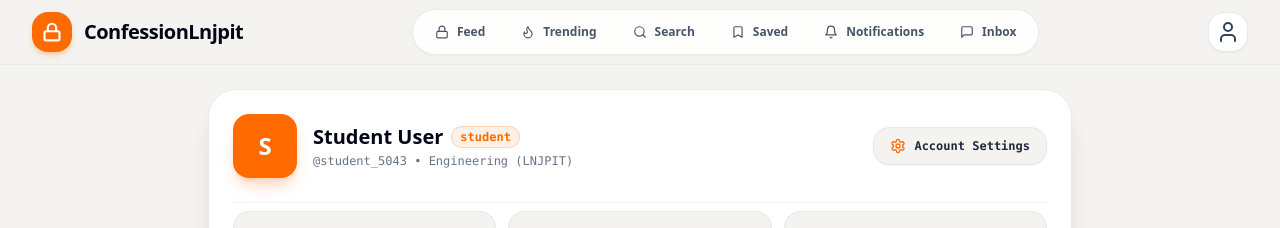
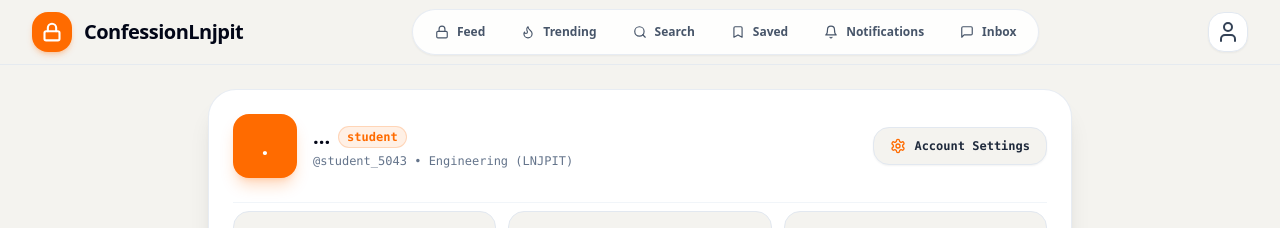
Before and after one commit to chillpill999/unsaid-campus-confessions, a Next.js app: page /profile in a window 1280 px wide. Shown: the top 228 px of the page. Built offline with nearby package versions, Linux system fonts and the light colour scheme; no server answers.

Commit message:
perf: 2-phase profile loading with skeleton UI - instant header, streamed stats

```diff
--- a/app/profile/page.tsx
+++ b/app/profile/page.tsx
@@ -5,16 +5,17 @@ import Link from 'next/link';
 import { Navbar } from '@/components/navbar';
 import { MobileNav } from '@/components/mobile-nav';
 import { ConfessionCard } from '@/components/confession-card';
-import { User, Settings, AtSign, Clock, ShieldCheck, Heart } from 'lucide-react';
+import { Settings, AtSign } from 'lucide-react';
 import { getSavedUsername, saveUsername, isUsernameLocked } from '@/lib/friends-chat';
 import { PublicConfession, UserProfile } from '@/lib/types';
+import { getMyProfile, getMyStatsAndConfessions } from '@/lib/actions/profile';
 
 const EMPTY_PROFILE: UserProfile = {
   id: '',
-  full_name: 'Student User',
+  full_name: '...',
   gender: 'Prefer not to say',
   college_id: '',
-  college_name: 'Loknayak Jai Prakash Institute of Technology',
+  college_name: 'LNJPIT',
   batch: '',
   department: '',
   role: 'student',
@@ -22,15 +23,17 @@ const EMPTY_PROFILE: UserProfile = {
   created_at: '',
 };
 
+// Skeleton loading pulse component
+function SkeletonPulse({ className }: { className: string }) {
+  return <div className={`animate-pulse bg-slate-200 rounded-xl ${className}`} />;
+}
+
 export default function ProfilePage() {
   const [profile, setProfile] = useState<UserProfile>(EMPTY_PROFILE);
-  const [stats, setStats] = useState({
-    confessionsCount: 0,
-    reactionsReceived: 0,
-    activeChatsCount: 0,
-  });
+  const [stats, setStats] = useState({ confessionsCount: 0, reactionsReceived: 0, activeChatsCount: 0 });
   const [myConfessions, setMyConfessions] = useState<PublicConfession[]>([]);
-  const [isLoadingProfile, setIsLoadingProfile] = useState(true);
+  const [profileLoaded, setProfileLoaded] = useState(false);
+  const [statsLoaded, setStatsLoaded] = useState(false);
   const [activeTab, setActiveTab] = useState<'my-confessions' | 'saved'>('my-confessions');
   const [username, setUsername] = useState<string>('student_lnj');
   const [isEditingUsername, setIsEditingUsername] = useState(false);
@@ -43,22 +46,18 @@ export default function ProfilePage() {
     setUsernameInput(saved);
     setUsernameLocked(isUsernameLocked());
 
-    async function loadUserProfile() {
-      try {
-        const { getMyProfileSummary } = await import('@/lib/actions/profile');
-        const summary = await getMyProfileSummary();
-        if (summary.profile) {
-          setProfile(summary.profile);
-        }
-        setStats(summary.stats);
-        setMyConfessions(summary.confessions);
-      } catch (err) {
-        console.error('Failed to load profile summary:', err);
-      } finally {
-        setIsLoadingProfile(false);
-      }
-    }
-    loadUserProfile();
+    // Phase 1: Load profile header FAST (single query)
+    getMyProfile().then((p) => {
+      if (p) setProfile(p);
+      setProfileLoaded(true);
+    }).catch(() => setProfileLoaded(true));
+
+    // Phase 2: Load stats + confessions in parallel (heavier)
+    getMyStatsAndConfessions().then((data) => {
+      setStats(data.stats);
+      setMyConfessions(data.confessions);
+      setStatsLoaded(true);
+    }).catch(() => setStatsLoaded(true));
   }, []);
 
   const handleSaveUsername = (e: React.FormEvent) => {
@@ -82,7 +81,9 @@ export default function ProfilePage() {
         <div className="rounded-[28px] bg-white border border-slate-200/80 p-6 shadow-xl space-y-6">
           <div className="flex flex-col sm:flex-row sm:items-center justify-between gap-4">
             <div className="flex items-center gap-4">
-              {profile.avatar_url ? (
+              {!profileLoaded ? (
+                <SkeletonPulse className="w-16 h-16 !rounded-2xl" />
+              ) : profile.avatar_url ? (
                 <img
                   src={profile.avatar_url}
                   alt={profile.full_name || 'Student'}
@@ -90,10 +91,17 @@ export default function ProfilePage() {
                 />
               ) : (
                 <div className="w-16 h-16 rounded-2xl bg-[#FF6B00] flex items-center justify-center font-black text-white text-2xl shadow-lg shadow-[#FF6B00]/25">
-                  {(profile.full_name || 'Student').slice(0, 1).toUpperCase()}
+                  {(profile.full_name || 'S').slice(0, 1).toUpperCase()}
                 </div>
               )}
               <div>
+                {!profileLoaded ? (
+                  <>
+                    <SkeletonPulse className="w-40 h-5 mb-2" />
+                    <SkeletonPulse className="w-56 h-3" />
+                  </>
+                ) : (
+                  <>
                     <h1 className="text-xl font-black text-slate-950 font-heading flex items-center gap-2">
                       {profile.full_name}
                       <span className="text-xs bg-[#FF6B00]/10 text-[#FF6B00] border border-[#FF6B00]/20 px-2 py-0.5 rounded-full font-mono">
@@ -107,6 +115,8 @@ export default function ProfilePage() {
                       <p className="text-[10px] text-slate-400 font-mono mt-0.5">
                         {profile.email}
                       </p>
+                    )}
+                  </>
                 )}
               </div>
             </div>
@@ -157,17 +167,29 @@ export default function ProfilePage() {
           {/* User Stats Grid */}
           <div className="grid grid-cols-3 gap-3 pt-2 border-t border-slate-100 font-mono text-center">
             <div className="p-3 rounded-2xl bg-[#F4F3EF] border border-slate-200">
+              {!statsLoaded ? (
+                <SkeletonPulse className="w-8 h-6 mx-auto mb-1" />
+              ) : (
                 <span className="block text-xl font-black text-slate-950">{stats.confessionsCount}</span>
+              )}
               <span className="text-[10px] text-slate-500 font-bold uppercase tracking-wider">Confessions</span>
             </div>
 
             <div className="p-3 rounded-2xl bg-[#F4F3EF] border border-slate-200">
+              {!statsLoaded ? (
+                <SkeletonPulse className="w-8 h-6 mx-auto mb-1" />
+              ) : (
                 <span className="block text-xl font-black text-[#FF6B00]">{stats.reactionsReceived}</span>
+              )}
               <span className="text-[10px] text-slate-500 font-bold uppercase tracking-wider">Reactions</span>
             </div>
 
             <div className="p-3 rounded-2xl bg-[#F4F3EF] border border-slate-200">
+              {!statsLoaded ? (
+                <SkeletonPulse className="w-8 h-6 mx-auto mb-1" />
+              ) : (
                 <span className="block text-xl font-black text-slate-950">{stats.activeChatsCount}</span>
+              )}
               <span className="text-[10px] text-slate-500 font-bold uppercase tracking-wider">Active Signals</span>
             </div>
           </div>
@@ -189,7 +211,33 @@ export default function ProfilePage() {
           </div>
 
           <div className="space-y-4">
-            {myConfessions.length > 0 ? (
+            {!statsLoaded ? (
+              // Skeleton cards while loading
+              <>
+                <div className="rounded-[28px] bg-white border border-slate-200/80 p-6 shadow-sm space-y-3 animate-pulse">
+                  <div className="flex items-center gap-3">
+                    <SkeletonPulse className="w-10 h-10 !rounded-2xl" />
+                    <div className="flex-1 space-y-2">
+                      <SkeletonPulse className="w-32 h-4" />
+                      <SkeletonPulse className="w-20 h-3" />
+                    </div>
+                  </div>
+                  <SkeletonPulse className="w-full h-16" />
+                  <SkeletonPulse className="w-48 h-4" />
+                </div>
+                <div className="rounded-[28px] bg-white border border-slate-200/80 p-6 shadow-sm space-y-3 animate-pulse">
+                  <div className="flex items-center gap-3">
+                    <SkeletonPulse className="w-10 h-10 !rounded-2xl" />
+                    <div className="flex-1 space-y-2">
+                      <SkeletonPulse className="w-28 h-4" />
+                      <SkeletonPulse className="w-16 h-3" />
+                    </div>
+                  </div>
+                  <SkeletonPulse className="w-full h-12" />
+                  <SkeletonPulse className="w-40 h-4" />
+                </div>
+              </>
+            ) : myConfessions.length > 0 ? (
               myConfessions.map((confession) => (
                 <ConfessionCard key={confession.id} confession={confession} />
               ))
--- a/lib/actions/profile.ts
+++ b/lib/actions/profile.ts
@@ -1,6 +1,7 @@
 'use server';
 
 import { createClient } from '@/lib/supabase/server';
+import { createAdminClient } from '@/lib/supabase/admin';
 import { Gender, PublicConfession, UserProfile } from '@/lib/types';
 
 export async function createProfile(data: {
@@ -67,109 +68,23 @@ export async function getProfile() {
   }
 }
 
-export async function getMyProfileSummary(): Promise<{
-  profile: UserProfile | null;
-  stats: {
-    confessionsCount: number;
-    reactionsReceived: number;
-    activeChatsCount: number;
-  };
-  confessions: PublicConfession[];
-}> {
+// ── FAST: Profile header only (single query, instant) ──
+export async function getMyProfile(): Promise<UserProfile | null> {
   try {
     const supabase = createClient();
     const { data: { user }, error: authError } = await supabase.auth.getUser();
+    if (authError || !user) return null;
 
-    if (authError || !user) {
-      return {
-        profile: null,
-        stats: { confessionsCount: 0, reactionsReceived: 0, activeChatsCount: 0 },
-        confessions: [],
-      };
-    }
+    let admin: any;
+    try { admin = createAdminClient(); } catch { admin = supabase; }
 
-    let admin: any = supabase;
-    try {
-      const { createAdminClient } = await import('@/lib/supabase/admin');
-      admin = createAdminClient();
-    } catch (e) {}
-
-    // ── ROUND 1: Fire profile + confessions in parallel ──
-    const [profileResult, confessionsResult] = await Promise.all([
-      admin.from('profiles').select('*, colleges(name)').eq('id', user.id).maybeSingle(),
-      admin.from('confessions')
-        .select('id, public_code, content, image_path, recipient_gender, target_batch, target_department, snapshot_gender, poll_options, created_at, categories(name, slug, icon)', { count: 'exact' })
-        .eq('author_id', user.id).eq('is_deleted', false).order('created_at', { ascending: false }),
-    ]);
-
-    const profileRow = profileResult.data;
-    const confessionRows = confessionsResult.data || [];
-    const confessionsCount = confessionsResult.count || 0;
-    const confessionIds = confessionRows.map((row: any) => row.id);
-
-    // ── ROUND 2: Fire reactions + comments + chats in parallel ──
-    let reactionsReceived = 0;
-    const reactionCountsByConfession = new Map<string, { relatable: number; funny: number; support: number; interesting: number }>();
-    const commentCountsByConfession = new Map<string, number>();
-    let activeChatsCount = 0;
-
-    const chatsQuery = admin.from('anonymous_conversations')
-      .select('id', { count: 'exact', head: true })
-      .eq('status', 'active')
-      .or(`creator_id.eq.${user.id},participant_id.eq.${user.id}`)
-      .then((r: any) => r).catch(() => ({ count: 0 }));
-
-    if (confessionIds.length > 0) {
-      const [reactionsResult, commentsResult, chatsResult] = await Promise.all([
-        admin.from('reactions').select('confession_id, reaction_type', { count: 'exact' }).in('confession_id', confessionIds),
-        admin.from('comments').select('confession_id').in('confession_id', confessionIds).eq('is_deleted', false),
-        chatsQuery,
-      ]);
-
-      reactionsReceived = reactionsResult.count || 0;
-      for (const reaction of reactionsResult.data || []) {
-        const counts = reactionCountsByConfession.get(reaction.confession_id) || { relatable: 0, funny: 0, support: 0, interesting: 0 };
-        if (reaction.reaction_type in counts) { counts[reaction.reaction_type as keyof typeof counts]++; }
-        reactionCountsByConfession.set(reaction.confession_id, counts);
-      }
-      for (const comment of commentsResult.data || []) {
-        commentCountsByConfession.set(comment.confession_id, (commentCountsByConfession.get(comment.confession_id) || 0) + 1);
-      }
-      activeChatsCount = chatsResult.count || 0;
-    } else {
-      const chatsResult = await chatsQuery;
-      activeChatsCount = chatsResult.count || 0;
-    }
-
-    const confessions = confessionRows.map((row: any) => {
-      const category = Array.isArray(row.categories) ? row.categories[0] : row.categories;
-      return {
-        id: row.id,
-        public_code: row.public_code,
-        content: row.content,
-        category_name: category?.name || 'Confession',
-        category_slug: category?.slug || 'confession',
-        category_icon: category?.icon || '🔒',
-        image_path: row.image_path || null,
-        recipient_gender: row.recipient_gender || null,
-        target_batch: row.target_batch || null,
-        target_department: row.target_department || null,
-        gender: row.snapshot_gender || 'Male',
-        poll_data: row.poll_options || null,
-        created_at: row.created_at,
-        reaction_counts: reactionCountsByConfession.get(row.id) || { relatable: 0, funny: 0, support: 0, interesting: 0 },
-        comment_count: commentCountsByConfession.get(row.id) || 0,
-        is_mine: true,
-        can_edit: true,
-      } satisfies PublicConfession;
-    });
+    const { data: profileRow } = await admin.from('profiles').select('*, colleges(name)').eq('id', user.id).maybeSingle();
 
     const realFullName = user.user_metadata?.full_name || user.user_metadata?.name || (user.email ? user.email.split('@')[0] : 'Student');
     const realEmail = user.email || '';
     const realAvatarUrl = user.user_metadata?.avatar_url || user.user_metadata?.picture || null;
 
-    return {
-      profile: profileRow
+    return profileRow
       ? {
           id: profileRow.id, full_name: profileRow.full_name || realFullName, email: realEmail, avatar_url: realAvatarUrl,
           gender: profileRow.gender || 'Male', college_id: profileRow.college_id || '',
@@ -184,12 +99,93 @@ export async function getMyProfileSummary(): Promise<{
           college_name: 'Loknayak Jai Prakash Institute of Technology', batch: '2026',
           department: 'Computer Science & Engineering (CSE)', role: 'student' as const,
           account_status: 'active' as const, created_at: new Date().toISOString(),
-          },
-      stats: { confessionsCount: confessionsCount || 0, reactionsReceived: reactionsReceived || 0, activeChatsCount: activeChatsCount || 0 },
-      confessions: confessions || [],
+        };
+  } catch { return null; }
+}
+
+// ── HEAVY: Stats + confessions (all queries fire in ONE Promise.all) ──
+export async function getMyStatsAndConfessions(): Promise<{
+  stats: { confessionsCount: number; reactionsReceived: number; activeChatsCount: number };
+  confessions: PublicConfession[];
+}> {
+  const empty = { stats: { confessionsCount: 0, reactionsReceived: 0, activeChatsCount: 0 }, confessions: [] };
+  try {
+    const supabase = createClient();
+    const { data: { user }, error: authError } = await supabase.auth.getUser();
+    if (authError || !user) return empty;
+
+    let admin: any;
+    try { admin = createAdminClient(); } catch { admin = supabase; }
+
+    // Fire confessions + chats count in ONE round
+    const [confessionsResult, chatsResult] = await Promise.all([
+      admin.from('confessions')
+        .select('id, public_code, content, image_path, recipient_gender, target_batch, target_department, snapshot_gender, poll_options, created_at, categories(name, slug, icon)', { count: 'exact' })
+        .eq('author_id', user.id).eq('is_deleted', false).order('created_at', { ascending: false }),
+      admin.from('anonymous_conversations')
+        .select('id', { count: 'exact', head: true })
+        .eq('status', 'active')
+        .or(`creator_id.eq.${user.id},participant_id.eq.${user.id}`)
+        .then((r: any) => r).catch(() => ({ count: 0 })),
+    ]);
+
+    const confessionRows = confessionsResult.data || [];
+    const confessionsCount = confessionsResult.count || 0;
+    const confessionIds = confessionRows.map((row: any) => row.id);
+    const activeChatsCount = chatsResult.count || 0;
+
+    let reactionsReceived = 0;
+    const reactionCountsByConfession = new Map<string, { relatable: number; funny: number; support: number; interesting: number }>();
+    const commentCountsByConfession = new Map<string, number>();
+
+    if (confessionIds.length > 0) {
+      // Fire reactions + comments in parallel
+      const [reactionsResult, commentsResult] = await Promise.all([
+        admin.from('reactions').select('confession_id, reaction_type', { count: 'exact' }).in('confession_id', confessionIds),
+        admin.from('comments').select('confession_id').in('confession_id', confessionIds).eq('is_deleted', false),
+      ]);
+
+      reactionsReceived = reactionsResult.count || 0;
+      for (const r of reactionsResult.data || []) {
+        const c = reactionCountsByConfession.get(r.confession_id) || { relatable: 0, funny: 0, support: 0, interesting: 0 };
+        if (r.reaction_type in c) { c[r.reaction_type as keyof typeof c]++; }
+        reactionCountsByConfession.set(r.confession_id, c);
+      }
+      for (const c of commentsResult.data || []) {
+        commentCountsByConfession.set(c.confession_id, (commentCountsByConfession.get(c.confession_id) || 0) + 1);
+      }
+    }
+
+    const confessions = confessionRows.map((row: any) => {
+      const cat = Array.isArray(row.categories) ? row.categories[0] : row.categories;
+      return {
+        id: row.id, public_code: row.public_code, content: row.content,
+        category_name: cat?.name || 'Confession', category_slug: cat?.slug || 'confession',
+        category_icon: cat?.icon || '🔒', image_path: row.image_path || null,
+        recipient_gender: row.recipient_gender || null, target_batch: row.target_batch || null,
+        target_department: row.target_department || null, gender: row.snapshot_gender || 'Male',
+        poll_data: row.poll_options || null, created_at: row.created_at,
+        reaction_counts: reactionCountsByConfession.get(row.id) || { relatable: 0, funny: 0, support: 0, interesting: 0 },
+        comment_count: commentCountsByConfession.get(row.id) || 0,
+        is_mine: true, can_edit: true,
+      } satisfies PublicConfession;
+    });
+
+    return {
+      stats: { confessionsCount, reactionsReceived, activeChatsCount },
+      confessions,
     };
   } catch (err: any) {
-    console.warn('getMyProfileSummary catch note:', err);
-    return { profile: null, stats: { confessionsCount: 0, reactionsReceived: 0, activeChatsCount: 0 }, confessions: [] };
+    console.warn('getMyStatsAndConfessions note:', err);
+    return empty;
   }
 }
+
+// ── LEGACY: Combined (kept for backward compat, calls split functions in parallel) ──
+export async function getMyProfileSummary() {
+  const [profile, data] = await Promise.all([
+    getMyProfile(),
+    getMyStatsAndConfessions(),
+  ]);
+  return { profile, ...data };
+}
```
Lines whose indentation alone changed are shown as unchanged.
